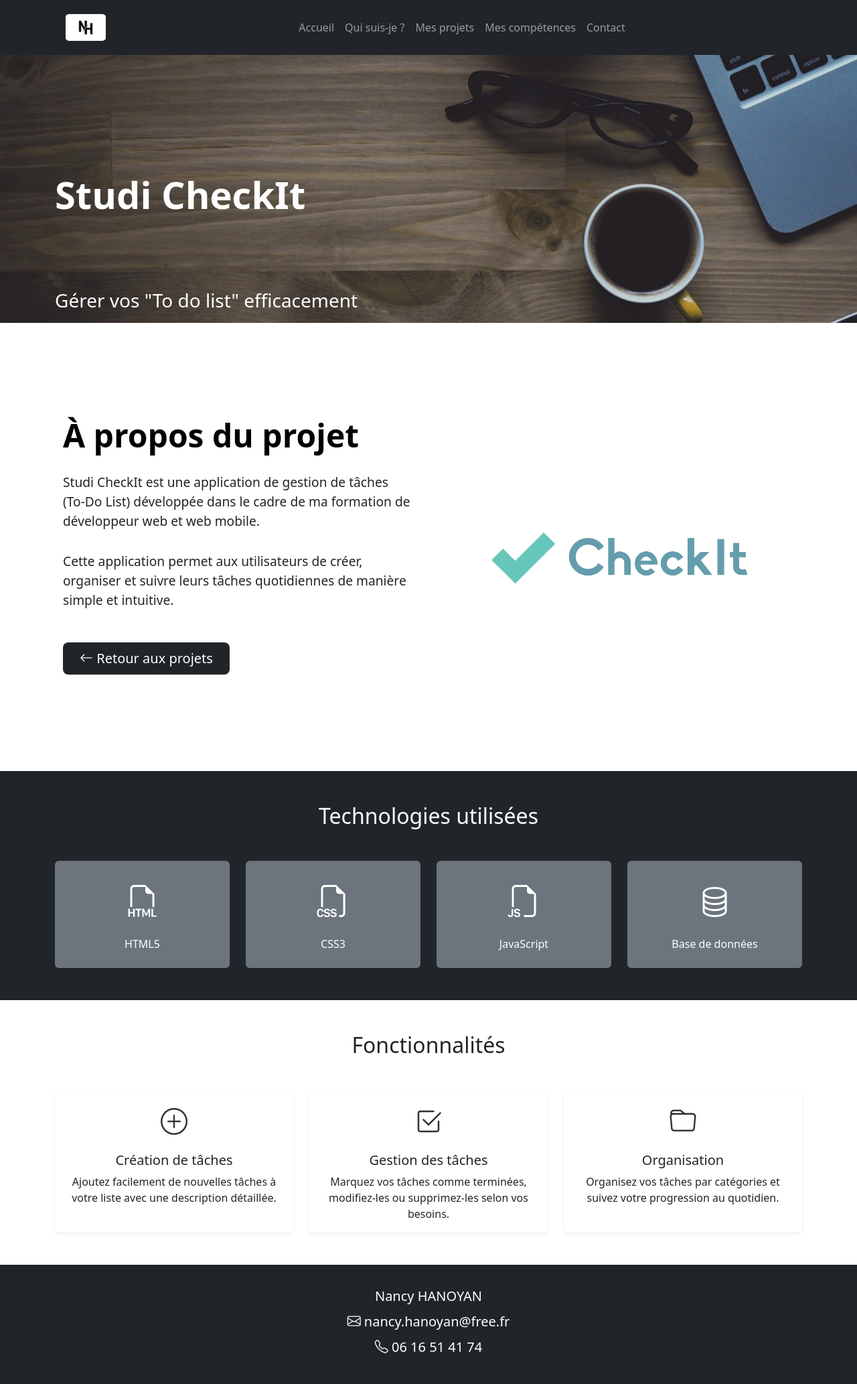
After one commit to nancyh13500/cv_nancy, a PHP site: page /pages/studi-checkit.php in a window 1280 px wide. The commit adds this page. Shown: the whole page at 67% size. Run offline with PHP 8.4, Linux system fonts and the light colour scheme; some libraries are stand-ins or nearby versions.

Commit message:
ajout page projet

```diff
--- a/assets/css/style.css
+++ b/assets/css/style.css
@@ -47,7 +47,7 @@ nav {
   display: flex;
   align-items: flex-start;
   justify-content: center;
-  background: url('/assets/img/workspace.jpg') center/cover;
+  background: url('../img/workspace.jpg') center/cover;
   color: white;
   position: relative;
 }
@@ -187,6 +187,25 @@ nav {
 
 .projects .card-img-top {
   width: 70%;
+}
+
+.projects .project-card-logo {
+  height: 130px;
+  object-fit: contain;
+}
+
+.projects .card-body {
+  display: flex;
+  align-items: center;
+  justify-content: center;
+}
+
+.projects .card-body .card-text {
+  min-height: 48px;
+  display: flex;
+  align-items: center;
+  justify-content: center;
+  margin-bottom: 0;
 }
 
 /*end section projects*/
--- a/assets/js/skills-carousel.js
+++ b/assets/js/skills-carousel.js
@@ -25,12 +25,25 @@ document.addEventListener('DOMContentLoaded', function () {
       img: 'https://cdn.jsdelivr.net/gh/devicons/devicon/icons/mysql/mysql-original.svg',
       label: 'SQL',
     },
+    {
+      img: 'https://cdn.jsdelivr.net/gh/devicons/devicon/icons/docker/docker-original.svg',
+      label: 'DOCKER',
+    },
+    {
+      img: 'https://cdn.jsdelivr.net/gh/devicons/devicon/icons/mongodb/mongodb-original.svg',
+      label: 'MONGODB',
+    },
+    {
+      img: 'https://cdn.simpleicons.org/portainer/13BEF9',
+      label: 'PORTAINER',
+    },
   ];
 
   const carousel = document.querySelector('.skills-carousel');
   const prevBtn = document.getElementById('skills-prev');
   const nextBtn = document.getElementById('skills-next');
   let currentIndex = 0;
+  let direction = 1; // 1 = vers la droite, -1 = vers la gauche
   let autoSlideInterval = null;
   let autoSlideTimeout = null;
 
@@ -51,41 +64,73 @@ document.addEventListener('DOMContentLoaded', function () {
     return 3;
   }
 
+  function getMaxIndex() {
+    return Math.max(skills.length - getVisibleCount(), 0);
+  }
+
   function updateCarousel() {
     const items = carousel.querySelectorAll('.skills-carousel-item');
     const visibleCount = getVisibleCount();
     items.forEach((item, i) => {
       item.style.display = (i >= currentIndex && i < currentIndex + visibleCount) ? 'flex' : 'none';
     });
-    prevBtn.disabled = currentIndex === 0;
-    nextBtn.disabled = currentIndex + visibleCount >= skills.length;
+    const canSlide = skills.length > visibleCount;
+    prevBtn.disabled = !canSlide;
+    nextBtn.disabled = !canSlide;
   }
 
   function nextSlide() {
-    const visibleCount = getVisibleCount();
-    if (currentIndex + visibleCount < skills.length) {
-      currentIndex += visibleCount;
+    const maxIndex = getMaxIndex();
+    if (currentIndex < maxIndex) {
+      currentIndex += 1;
+      direction = 1;
     } else {
+      // Arrivé à droite : retour au début si on clique sur "suivant"
       currentIndex = 0;
+      direction = 1;
     }
     updateCarousel();
   }
 
   function prevSlide() {
-    const visibleCount = getVisibleCount();
     if (currentIndex > 0) {
-      currentIndex -= visibleCount;
-      if (currentIndex < 0) currentIndex = 0;
+      currentIndex -= 1;
+      direction = -1;
     } else {
-      // Optionnel : revenir à la fin si on clique sur "précédent" au début
-      currentIndex = Math.max(skills.length - visibleCount, 0);
+      // Arrivé à gauche : on repart immédiatement dans l'autre sens
+      direction = 1;
+      const maxIndex = getMaxIndex();
+      if (maxIndex > 0) currentIndex += 1;
     }
+    updateCarousel();
+  }
+
+  function autoSlide() {
+    const maxIndex = getMaxIndex();
+    if (maxIndex === 0) return;
+
+    if (direction === 1) {
+      if (currentIndex < maxIndex) {
+        currentIndex += 1;
+      } else {
+        direction = -1;
+        currentIndex -= 1;
+      }
+    } else {
+      if (currentIndex > 0) {
+        currentIndex -= 1;
+      } else {
+        direction = 1;
+        currentIndex += 1;
+      }
+    }
+
     updateCarousel();
   }
 
   function startAutoSlide() {
     stopAutoSlide();
-    autoSlideInterval = setInterval(nextSlide, 5000);
+    autoSlideInterval = setInterval(autoSlide, 3000);
   }
 
   function stopAutoSlide() {
@@ -110,7 +155,8 @@ document.addEventListener('DOMContentLoaded', function () {
   });
 
   window.addEventListener('resize', function () {
-    currentIndex = 0;
+    currentIndex = Math.min(currentIndex, getMaxIndex());
+    direction = 1;
     updateCarousel();
     resetAutoSlide();
   });
--- /dev/null
+++ b/pages/studi-checkit.php
@@ -0,0 +1,105 @@
+<?php
+require_once __DIR__ . '/../templates/header.php';
+?>
+
+<!-- Hero Section -->
+<header class="hero-section" style="min-height: 400px;">
+    <div class="container">
+        <h1 class="name display-4 fw-bold">Studi CheckIt</h1>
+        <h3 class="lead">Gérer vos "To do list" efficacement</h3>
+    </div>
+</header>
+
+<!-- Section présentation du projet -->
+<section class="presentation py-5">
+    <div class="container px-4 py-5">
+        <div class="row flex-lg-row align-items-center g-5 py-5">
+            <div class="col-md-6">
+                <h1 class="display-5 fw-bold text-body-emphasis lh-1 mb-3">À propos du projet</h1>
+                <p class="pt-3">Studi CheckIt est une application de gestion de tâches (To-Do List) développée dans le cadre de ma formation de développeur web et web mobile.</p>
+                <p class="pt-3">Cette application permet aux utilisateurs de créer, organiser et suivre leurs tâches quotidiennes de manière simple et intuitive.</p>
+                <div class="d-grid gap-2 d-md-flex justify-content-md-start mt-5">
+                    <a href="../index.php#projects" class="btn bg-dark text-white btn-lg px-4 me-md-2">
+                        <i class="bi bi-arrow-left"></i> Retour aux projets
+                    </a>
+                </div>
+            </div>
+            <div class="col-md-6">
+                <img src="../assets/img/logo-checkit.png" alt="Logo Studi CheckIt" class="img-fluid d-block mx-auto logo-nh">
+            </div>
+        </div>
+    </div>
+</section>
+
+<!-- Section technologies utilisées -->
+<section class="py-5 bg-dark text-white">
+    <div class="container">
+        <h2 class="text-center mb-5">Technologies utilisées</h2>
+        <div class="row g-4 justify-content-center">
+            <div class="col-md-3 col-sm-6 text-center">
+                <div class="p-4 bg-secondary rounded">
+                    <i class="bi bi-filetype-html" style="font-size: 3rem;"></i>
+                    <p class="mt-3 mb-0">HTML5</p>
+                </div>
+            </div>
+            <div class="col-md-3 col-sm-6 text-center">
+                <div class="p-4 bg-secondary rounded">
+                    <i class="bi bi-filetype-css" style="font-size: 3rem;"></i>
+                    <p class="mt-3 mb-0">CSS3</p>
+                </div>
+            </div>
+            <div class="col-md-3 col-sm-6 text-center">
+                <div class="p-4 bg-secondary rounded">
+                    <i class="bi bi-filetype-js" style="font-size: 3rem;"></i>
+                    <p class="mt-3 mb-0">JavaScript</p>
+                </div>
+            </div>
+            <div class="col-md-3 col-sm-6 text-center">
+                <div class="p-4 bg-secondary rounded">
+                    <i class="bi bi-database" style="font-size: 3rem;"></i>
+                    <p class="mt-3 mb-0">Base de données</p>
+                </div>
+            </div>
+        </div>
+    </div>
+</section>
+
+<!-- Section fonctionnalités -->
+<section class="py-5 bg-white">
+    <div class="container">
+        <h2 class="text-center mb-5">Fonctionnalités</h2>
+        <div class="row g-4">
+            <div class="col-md-4">
+                <div class="card h-100 border-0 shadow-sm">
+                    <div class="card-body text-center">
+                        <i class="bi bi-plus-circle" style="font-size: 2.5rem; color: #333;"></i>
+                        <h5 class="card-title mt-3">Création de tâches</h5>
+                        <p class="card-text">Ajoutez facilement de nouvelles tâches à votre liste avec une description détaillée.</p>
+                    </div>
+                </div>
+            </div>
+            <div class="col-md-4">
+                <div class="card h-100 border-0 shadow-sm">
+                    <div class="card-body text-center">
+                        <i class="bi bi-check2-square" style="font-size: 2.5rem; color: #333;"></i>
+                        <h5 class="card-title mt-3">Gestion des tâches</h5>
+                        <p class="card-text">Marquez vos tâches comme terminées, modifiez-les ou supprimez-les selon vos besoins.</p>
+                    </div>
+                </div>
+            </div>
+            <div class="col-md-4">
+                <div class="card h-100 border-0 shadow-sm">
+                    <div class="card-body text-center">
+                        <i class="bi bi-folder" style="font-size: 2.5rem; color: #333;"></i>
+                        <h5 class="card-title mt-3">Organisation</h5>
+                        <p class="card-text">Organisez vos tâches par catégories et suivez votre progression au quotidien.</p>
+                    </div>
+                </div>
+            </div>
+        </div>
+    </div>
+</section>
+
+<?php
+require_once __DIR__ . '/../templates/footer.php';
+?>
--- a/footer.php
+++ b/templates/footer.php
@@ -10,11 +10,18 @@
     </footer>
 </section>
 
+<?php
+// Calcul du chemin de base relatif
+$basePath = (strpos($_SERVER['PHP_SELF'], '/pages/') !== false) ? '../' : '';
+$indexJsVersion = filemtime(__DIR__ . '/../assets/js/index.js');
+$skillsJsVersion = filemtime(__DIR__ . '/../assets/js/skills-carousel.js');
+$navJsVersion = filemtime(__DIR__ . '/../assets/js/nav.js');
+?>
 <script src="https://kit.fontawesome.com/25645a0adc.js" crossorigin="anonymous"></script>
 <script src="https://cdn.jsdelivr.net/npm/bootstrap@5.3.3/dist/js/bootstrap.bundle.min.js"></script>
-<script src="/assets/js/index.js"></script>
-<script src="/assets/js/skills-carousel.js"></script>
-<script src="/assets/js/nav.js"></script>
+<script src="<?php echo $basePath; ?>assets/js/index.js?v=<?php echo $indexJsVersion; ?>"></script>
+<script src="<?php echo $basePath; ?>assets/js/skills-carousel.js?v=<?php echo $skillsJsVersion; ?>"></script>
+<script src="<?php echo $basePath; ?>assets/js/nav.js?v=<?php echo $navJsVersion; ?>"></script>
 </body>
 
 </html>
--- /dev/null
+++ b/templates/header.php
@@ -0,0 +1,40 @@
+<?php
+// Calcul du chemin de base relatif
+$basePath = (strpos($_SERVER['PHP_SELF'], '/pages/') !== false) ? '../' : '';
+$styleVersion = filemtime(__DIR__ . '/../assets/css/style.css');
+?>
+<!DOCTYPE html>
+<html lang="fr">
+
+<head>
+    <meta charset="UTF-8">
+    <meta name="viewport" content="width=device-width, initial-scale=1.0">
+    <title>Nancy HANOYAN - Développeur web</title>
+    <link href="https://cdn.jsdelivr.net/npm/bootstrap@5.3.3/dist/css/bootstrap.min.css" rel="stylesheet">
+    <link rel="stylesheet" href="https://cdn.jsdelivr.net/npm/bootstrap-icons@1.13.1/font/bootstrap-icons.min.css">
+    <link rel="stylesheet" href="<?php echo $basePath; ?>assets/css/style.css?v=<?php echo $styleVersion; ?>">
+    <link rel="icon" type="image/png" href="<?php echo $basePath; ?>images/favicon.ico" />
+</head>
+
+<body>
+    <!-- Navbar -->
+    <nav class="navbar navbar-expand-lg navbar-dark bg-dark pt-3 pb-3">
+        <div class="container">
+            <a class="navbar-brand d-flex ms-3" href="<?php echo $basePath; ?>index.php">
+                <img src="<?php echo $basePath; ?>assets/img/logo nh bg white.jpg" alt="Logo NH" class="logo-navbar">
+            </a>
+            <button class="navbar-toggler" type="button" data-bs-toggle="collapse" data-bs-target="#navbarNav">
+                <span class="navbar-toggler-icon"></span>
+            </button>
+            <div class="collapse navbar-collapse justify-content-center" id="navbarNav">
+                <ul class="navbar-nav">
+                    <li class="nav-item"><a class="nav-link" href="<?php echo $basePath; ?>index.php#header">Accueil</a></li>
+                    <li class="nav-item"><a class="nav-link" href="<?php echo $basePath; ?>index.php#presentation">Qui suis-je ?</a></li>
+                    <li class="nav-item"><a class="nav-link" href="<?php echo $basePath; ?>index.php#projects">Mes projets</a></li>
+                    <li class="nav-item"><a class="nav-link" href="<?php echo $basePath; ?>index.php#skills">Mes compétences</a></li>
+                    <li class="nav-item"><a class="nav-link" href="<?php echo $basePath; ?>index.php#contact">Contact</a></li>
+                </ul>
+            </div>
+
+        </div>
+    </nav>
```
Also changed, not shown: docker-compose.yml (added, +10 -0 lines), header.php (deleted, +0 -35 lines), index.php (+16 -6 lines), pages/ecoride.php (added, +105 -0 lines), pages/presentation.php (deleted, +0 -25 lines), pages/webagency.php (added, +101 -0 lines), README.md, assets/img/ecoride fond blanc.png (added), assets/img/ecoride.png (added), assets/img/laine.jpg (deleted), assets/img/laine.png (deleted), assets/img/photo.jpg (deleted).
